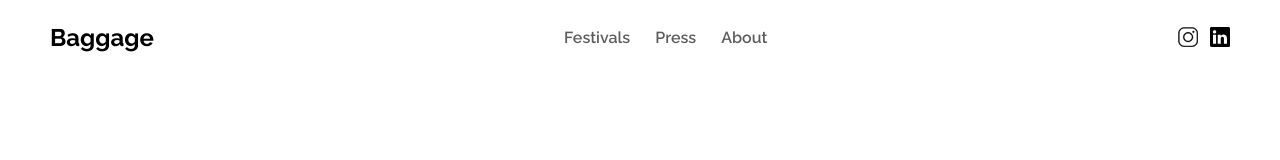
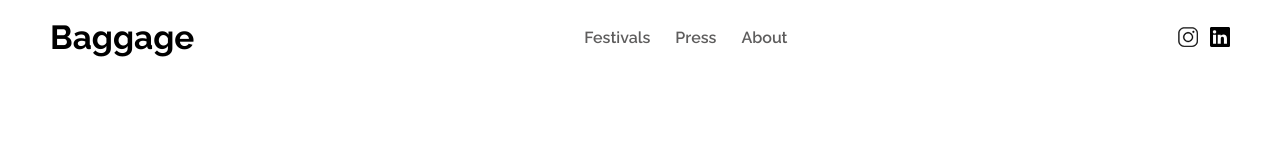
Before and after one commit to janeabernethy/baggage, a Next.js app: page / in a window 1280 px wide. Shown: the top 160 px of the page. Built offline with nearby package versions, Linux system fonts and the light colour scheme; a web font is replaced by a local one.

Commit message:
Font sze

```diff
--- a/src/app/Menu.tsx
+++ b/src/app/Menu.tsx
@@ -25,7 +25,7 @@ export const Menu = React.memo(({ isMobile, currentItem, updateCurrentSection }:
       <div className={styles.menuOuter}>
         <div>
           <div onClick={() => updateCurrentSection(0)} className={getMenuItemClass(0)}>
-            <div className={styles.menuText} style={{ fontSize: "x-large" }}>Baggage</div>
+            <div className={styles.menuText} style={{ fontSize: "25pt" }}>Baggage</div>
           </div>
         </div>
         <div className={styles.menu}>
--- a/src/app/Stills.tsx
+++ b/src/app/Stills.tsx
@@ -56,11 +56,11 @@ export const Stills = ({ height, disableAnimations, stillsRef, isMobile, imagesR
             stagger: 0.1,
             duration: 0.7,
             scrollTrigger: {
-              scrub:0.5,
+
               trigger: stillsRef.current,
               start: 'top 100%',
               end: 'top 30%',
-              toggleActions: 'play none none none',
+              toggleActions: 'play none none reverse',
             },
           }
         );
@@ -68,7 +68,7 @@ export const Stills = ({ height, disableAnimations, stillsRef, isMobile, imagesR
     }});
     return ()=> { ctx.revert()}
 
-  }, [isMobile, height]);
+  }, [isMobile]);
 
 
   return (<div ref={stillsRef} className={isMobile ? styles.stillsContainerMobile : styles.stillsContainer} >
```
